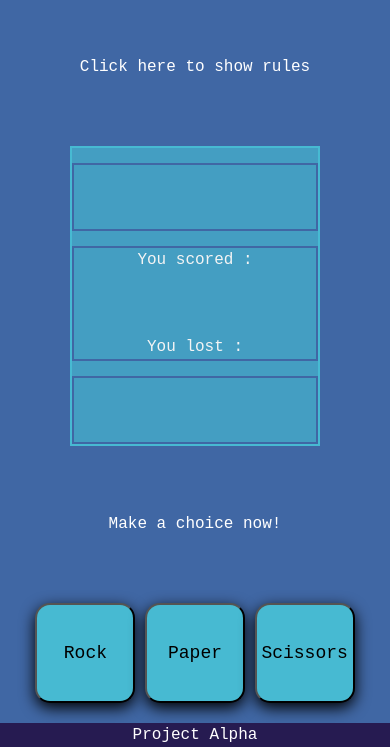
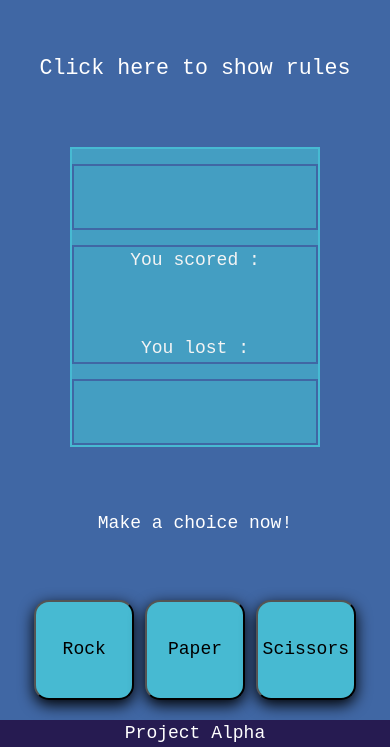
Before and after one commit to Nortey-Micheal/Give_me_rock, a plain HTML site: page index.html in a window 390 px wide. Shown: the part 97-844 px from the top of the page. Drawn offline with Linux system fonts and the light colour scheme.

Commit message:
feat: adjust fon size
fonts too small for seeing

```diff
--- a/styles.css
+++ b/styles.css
@@ -113,7 +113,7 @@ p.rulePara {
 
 @media (max-width: 650px) {
     body {
-        font-size: medium;
+        font-size: large;
     }
 
     img {
@@ -133,4 +133,12 @@ p.rulePara {
         width: 250px;
         margin: 0 auto;
     }
+
+    .rule {
+        font-size: larger;
+    }
+
+    .ruulPara {
+        margin-bottom: 15px;
+    }
 }
```
